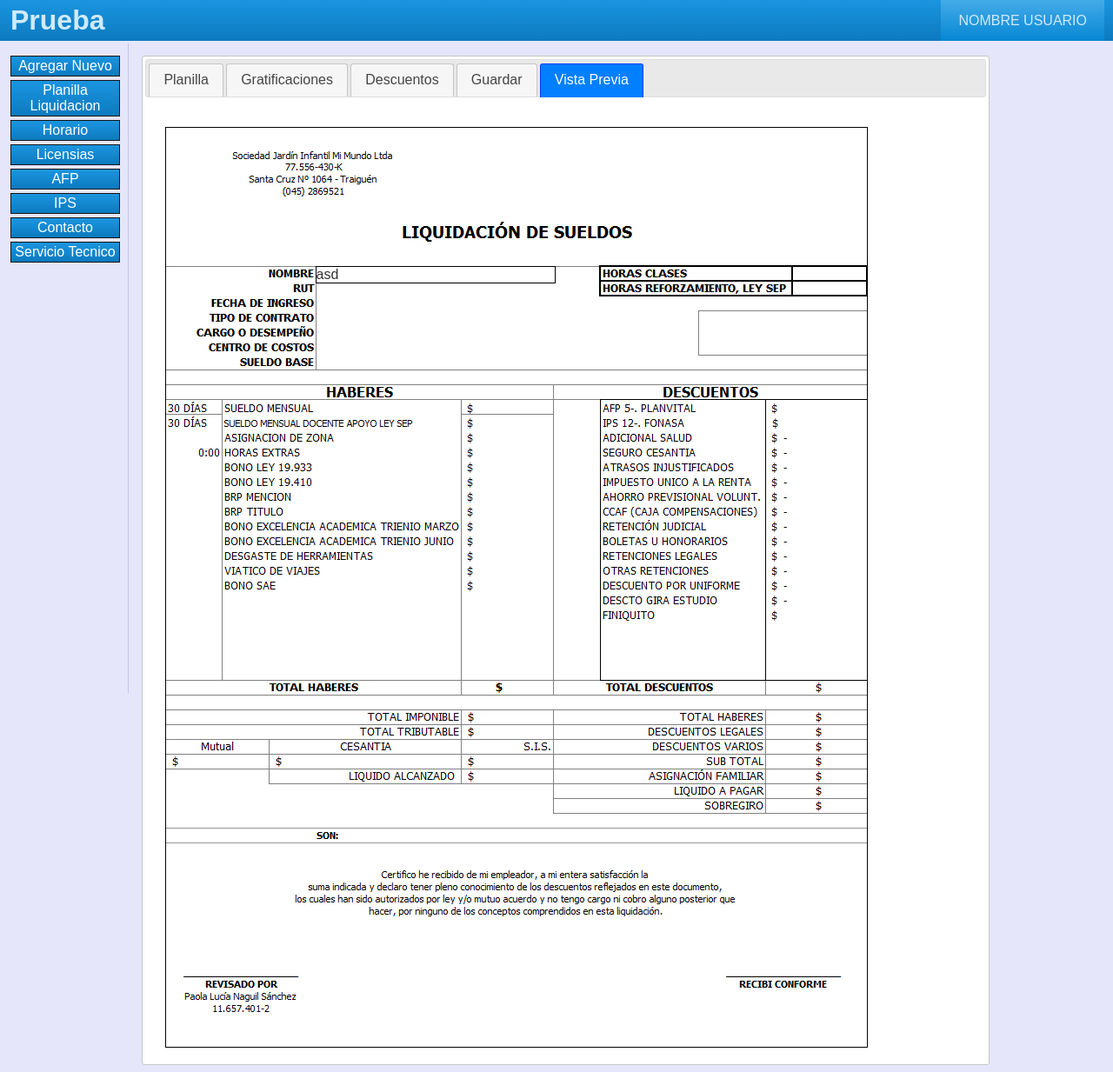
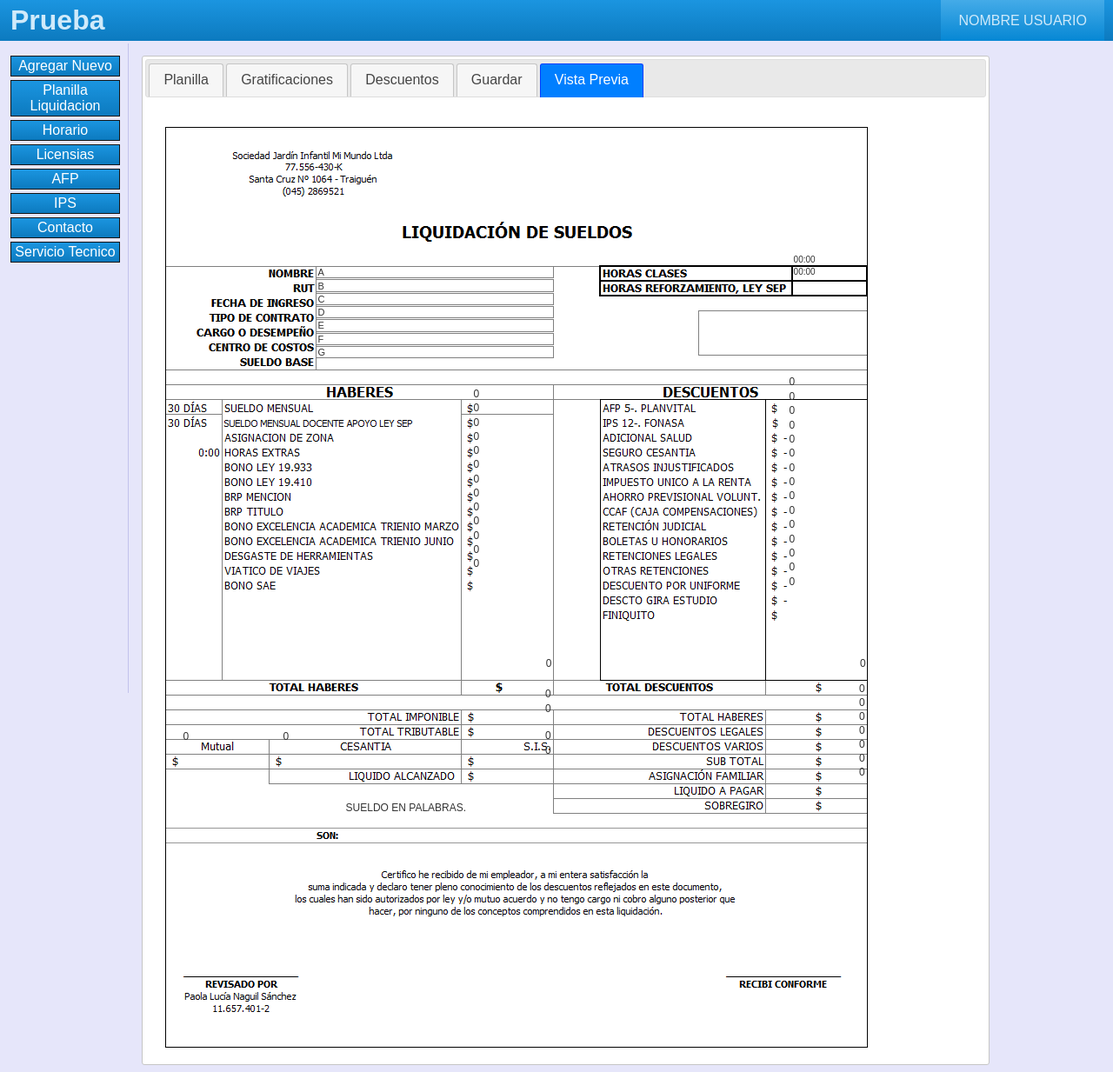
Before and after one commit to JehielMunoz/LiquidacionRepo01, a PHP site: page /PlanillaLiquidacion.html in a window 1280 px wide, after a click on "Vista Previa". Shown: the whole page at 87% size. Run offline with PHP 8.4, Linux system fonts and the light colour scheme.

Commit message:
Vista Previa

```diff
--- a/PlanillaLiquidacion.html
+++ b/PlanillaLiquidacion.html
@@ -271,7 +271,76 @@
 		</div>
 		<div id="tabs-5"><br/>				<!-- Div Vista Previa -->
 			<div class ="divVistaPrevia">
-				<div class="prueba">asd</div>
+				<div class="vista-datos">
+					<span>A</span>
+					<span>B</span>
+					<span>C</span>
+					<span>D</span>
+					<span>E</span>
+					<span>F</span>
+					<span>G</span>
+				</div>
+				<div class="vista-horas">
+					<span>00:00</span>
+					<span>00:00</span>
+				</div>
+				<div class="vista-haberes">
+					<span>0</span>
+					<span>0</span>
+					<span>0</span>
+					<span>0</span>
+					<span>0</span>
+					<span>0</span>
+					<span>0</span>
+					<span>0</span>
+					<span>0</span>
+					<span>0</span>
+					<span>0</span>
+					<span>0</span>
+					<span>0</span>
+				</div>
+				<div class="vista-total-haberes-descuentos">
+					<span>0</span>
+					<span>0</span>
+				</div>
+				<div class="vista-descuentos">
+					<span>0</span>
+					<span>0</span>
+					<span>0</span>
+					<span>0</span>
+					<span>0</span>
+					<span>0</span>
+					<span>0</span>
+					<span>0</span>
+					<span>0</span>
+					<span>0</span>
+					<span>0</span>
+					<span>0</span>
+					<span>0</span>
+					<span>0</span>
+					<span>0</span>
+				</div>
+				<div class="vista-totales-izquierda">
+					<span>0</span>
+					<span>0</span>
+				</div>
+				<div class="vista-totales-centro">
+					<span>0</span>
+					<span>0</span>
+					<span title="_blank"></span>
+					<span>0</span>
+					<span>0</span>
+				</div>
+				<div class="vista-totales-derecha">
+					<span>0</span>
+					<span>0</span>
+					<span>0</span>
+					<span>0</span>
+					<span>0</span>
+					<span>0</span>
+					<span>0</span>
+				</div>
+				<div id="vista-sueldo-palabras">Sueldo en palabras.</div>
 				<form>
 				</form>
 			</div>
--- a/estilo.css
+++ b/estilo.css
@@ -67,11 +67,101 @@ body{
 	background-image:url('img/VistaPrevia.png');
 	background-repeat: no-repeat;
 }
-.prueba{
-	margin:159px 0px 0px 172px;
-	width:274px;
-	border:1px solid black;
-}
+.vista-datos{
+	font-size:11px;
+	margin:159px 0 0 172px;
+	width:274px;}
+
+.vista-datos span{
+	display:block;
+	margin:1px 0;
+	padding:0.15px 2px;
+	border:1px solid gray;}
+
+.vista-horas{
+	float:right;
+	font-size:10px;
+	margin:-122px 0 0;
+	width:86px;}
+
+.vista-horas span{
+	display:block;
+	padding:0.5px 2px;
+	margin:1.8px 0;}
+
+.vista-haberes{
+	font-size:12px;
+	margin:33px 0 0 354px;}
+
+.vista-haberes span{
+	width:80px;
+	display:block;
+	margin:0.7px 0;
+	padding:0.8px 0;}
+
+.vista-descuentos{
+	float:right;
+	font-size:12px;
+	margin:-340px 0 0;}
+
+.vista-descuentos span{
+	width:89px;
+	display:block;
+	margin:1px 0;
+	padding:0.7px 0;}
+
+.vista-total-haberes-descuentos{
+	width:800px;
+	font-size:12px;
+	padding:0.5px 1px;
+	text-align:right;
+	margin-top:99px;
+	float:right;}
+
+.vista-total-haberes-descuentos span{ margin-left:351px;}
+
+.vista-totales-izquierda{
+	width:355px;
+	float:left;
+	margin-top:69px;
+	font-size:12px;}
+
+.vista-totales-izquierda span{
+	text-align:right;
+	margin:0 85px 0 20px;}
+
+.vista-totales-centro{
+	width:90px;
+	margin:133px 0 0 355px;
+	font-size:12px;
+	text-align:right;}
+
+.vista-totales-centro span{
+	width:86px;
+	display:inline-block;
+	margin:1px 0;
+	padding:0.5px 2px;}
+
+.vista-totales-derecha{
+	width:48px;
+	float:right;
+	margin-top:-87px;
+	font-size:12px;
+	text-align:right;
+	padding:0 2px;}
+
+.vista-totales-derecha span{
+	width:48px;
+    display:inline-block;
+	margin:1px 0;}
+
+#vista-sueldo-palabras{
+	width:597px;
+	font-size:12px;
+	text-transform:uppercase;
+	padding:0.5px 2px;
+	margin:50px 0 0 205px;}
+
 #top-header{
 	top:0;
 	left:0;
@@ -81,6 +171,7 @@ body{
 	position:fixed;
 	padding:5px 10px;
 	background:linear-gradient(#1b95e0,rgb(12,122,191)/*#0c7abf*/);
+	z-index:900;
 }
 
 #top-header h1{
```
